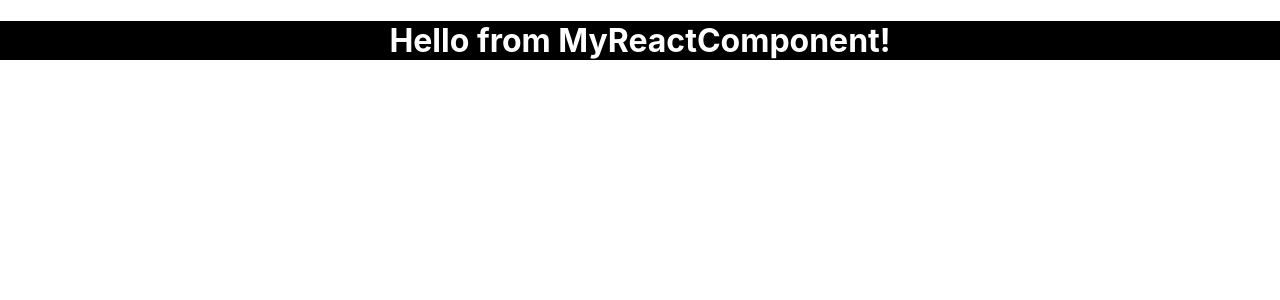
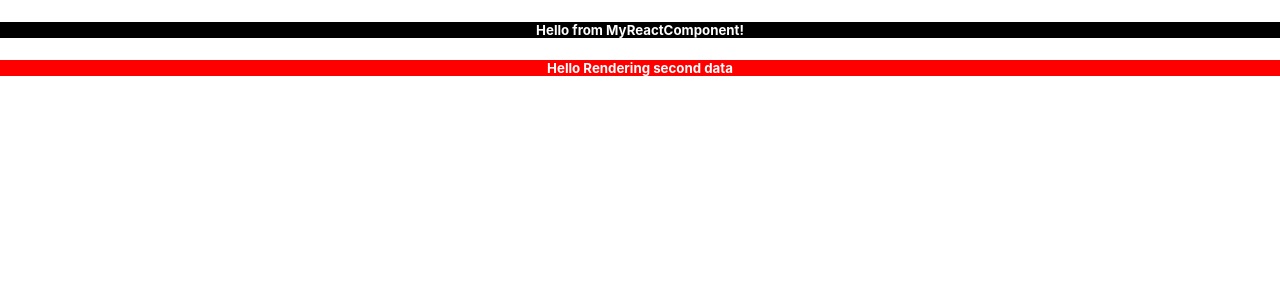
Before and after one commit to Arjun-Neopraxis/react-cdn-repo, a React (Create React App) app: page /reactcomponent in a window 1280 px wide. Shown: the top 300 px of the page. Built offline with nearby package versions, Linux system fonts and the light colour scheme.

Commit message:
Webpack change

```diff
--- a/src/MyReactComponent.js
+++ b/src/MyReactComponent.js
@@ -3,7 +3,8 @@ import React from 'react';
 const MyReactComponent = () => {
     return (
       <div>
-        <h1 style={{color: 'white', backgroundColor: 'black'}}>Hello from MyReactComponent!</h1>
+        <h5 style={{color: 'white', backgroundColor: 'black'}}>Hello from MyReactComponent!</h5>
+        <h5 style={{color: 'white', backgroundColor: 'red'}}>Hello Rendering second data</h5>
       </div>
     );
   };
```
Also changed, not shown: 1 other file (tests, documents, lock files or other folders).
